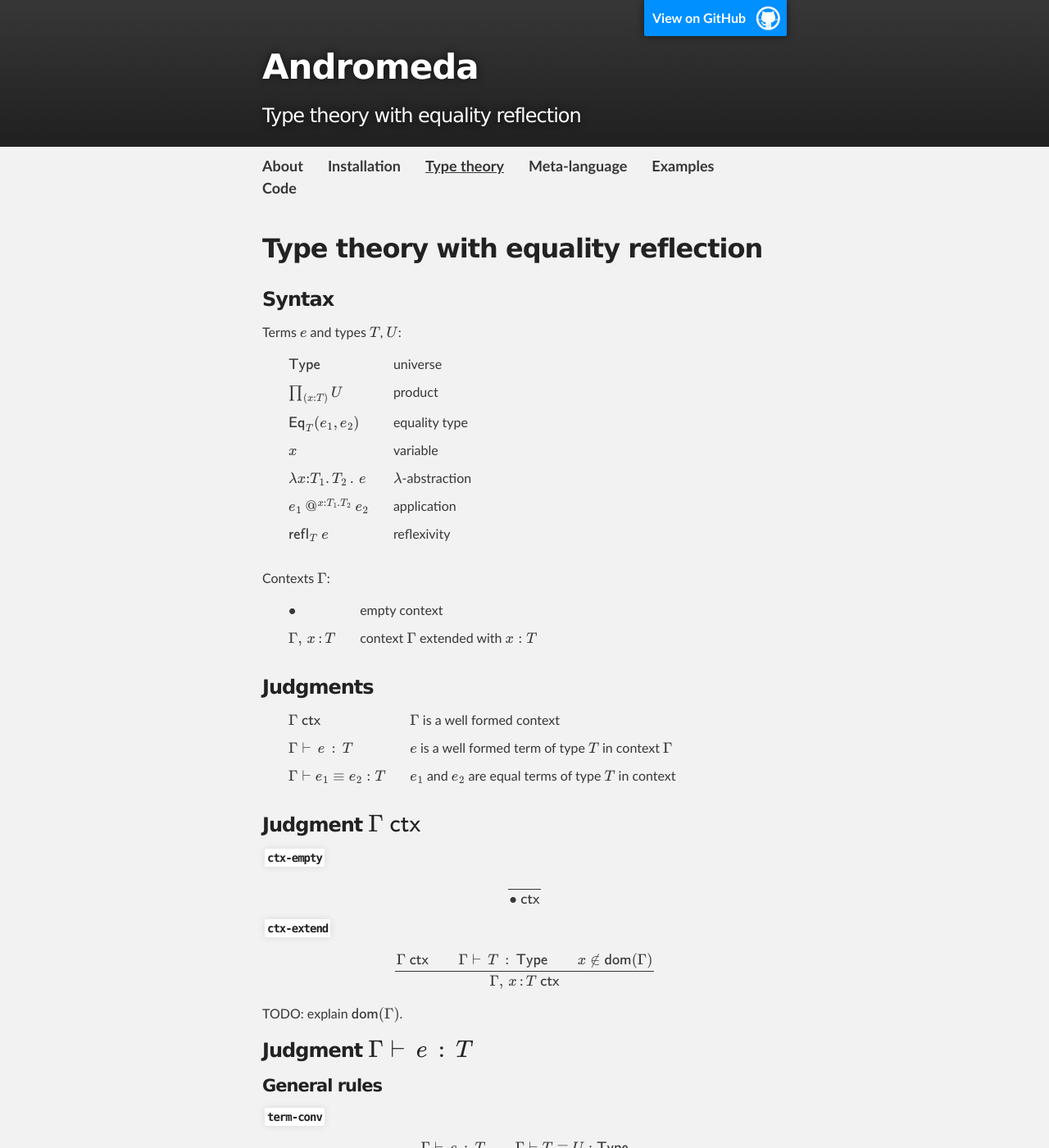
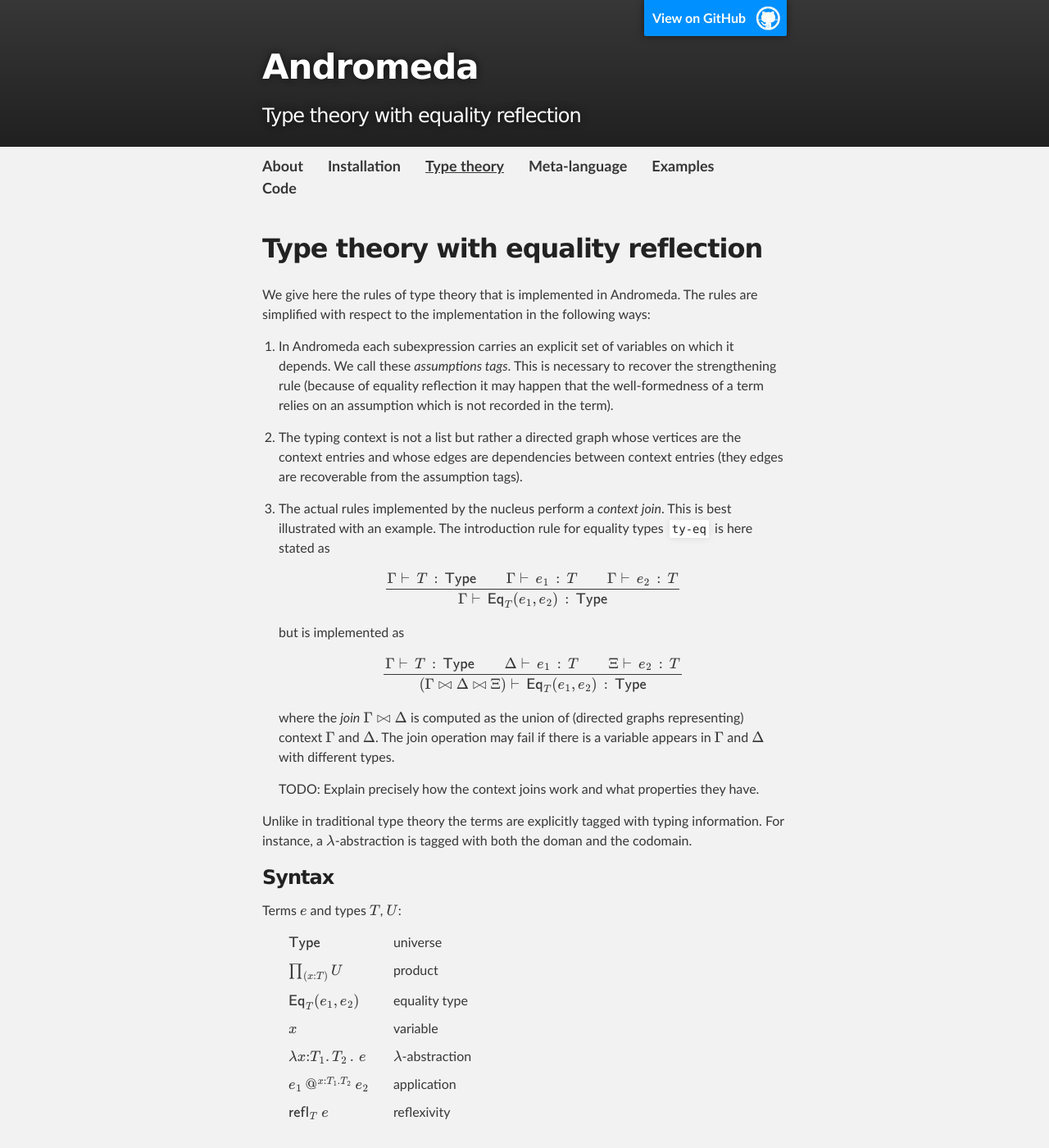
Before and after one commit to Andromedans/andromeda, a Jekyll site: the page built from type-theory.md, in a window 1280 px wide and 1400 px high. Shown: the whole window at 82% size. Built offline with Jekyll 4.4.1, drawn with Linux system fonts in a browser that asks for light colours; formulas are drawn with MathJax 3; some of the changed text lies outside the part shown.

Commit message:
Equality of contexts.

```diff
--- a/_includes/macros.html
+++ b/_includes/macros.html
@@ -22,6 +22,7 @@
 $\newcommand{\isctx}[1]{#1\ \mathsf{ctx}}$
 $\newcommand{\istype}[2]{\isterm{#1}{#2}{\Type}}$
 $\newcommand{\isterm}[3]{#1 \vdash\,#2\,:\,#3}$
+$\newcommand{\eqctx}[2]{#1 \equiv_{\mathsf{ctx}} #2}$
 $\newcommand{\eqtype}[3]{\eqterm{#1}{#2}{#3}{\Type}}$
 $\newcommand{\eqterm}[4]{#1 \vdash #2 \equiv #3 : #4}$
 $\newcommand{\infer}[2]{\frac{\displaystyle #1}{\displaystyle #2}}$
--- a/type-theory.md
+++ b/type-theory.md
@@ -6,6 +6,52 @@
 ---
 
 ## Type theory with equality reflection
+
+We give here the rules of type theory that is implemented in Andromeda. The rules are
+simplified with respect to the implementation in the following ways:
+
+1. In Andromeda each subexpression carries an explicit set of variables on which it
+   depends. We call these *assumptions tags*. This is necessary to recover the
+   strengthening rule (because of equality reflection it may happen that the
+   well-formedness of a term relies on an assumption which is not recorded in the term).
+
+2. The typing context is not a list but rather a directed graph whose vertices are the
+   context entries and whose edges are dependencies between context entries (they edges
+   are recoverable from the assumption tags).
+
+3. The actual rules implemented by the nucleus perform a *context join*. This is best
+   illustrated with an example. The introduction rule for equality types
+   [`ty-eq`](#ty-eq) is here stated as
+
+   $$
+   \infer
+   {\istype{\G}{\T} \qquad
+    \isterm{\G}{\e_1}{\T} \qquad
+    \isterm{\G}{\e_2}{\T}
+   }
+   {\istype{\G}{\JuEqual{\T}{\e_1}{\e_2}}}
+   $$
+
+   but is implemented as
+
+   $$
+   \infer
+   {\istype{\G}{\T} \qquad
+    \isterm{\D}{\e_1}{\T} \qquad
+    \isterm{\Xi}{\e_2}{\T}
+   }
+   {\istype{(\G \bowtie \D \bowtie \Xi)}{\JuEqual{\T}{\e_1}{\e_2}}}
+   $$
+
+   where the *join* $\G \bowtie \D$ is computed as the union of (directed graphs
+   representing) context $\G$ and $\D$. The join operation may fail if there is
+   a variable appears in $\G$ and $\D$ with different types.
+
+   TODO: Explain precisely how the context joins work and what properties
+   they have.
+
+Unlike in traditional type theory the terms are explicitly tagged with typing information.
+For instance, a $\lambda$-abstraction is tagged with both the doman and the codomain.
 
 ### Syntax
 
@@ -32,9 +78,9 @@
 | $\isctx{\G}$          | $\G$ is a well formed context |
 | $\isterm{\G}{\e}{\T}$ | $\e$ is a well formed term of type $\T$ in context $\G$ |
 | $\eqterm{\G}{\e_1}{\e_2}{\T}$ | $e_1$ and $e_2$ are equal terms of type $\T$ in context |
+| $\eqctx{\G}{\D}$      | $\G$ and $\D$ are equal contexts |
 
-
-### Judgment $\isctx{\G}$
+### Judgment: $\isctx{\G}$
 
 ###### `ctx-empty`
 
@@ -55,9 +101,57 @@
   {\isctx{\ctxextend{\G}{\x}{\T}}}
 $$
 
-TODO: explain $\mathsf{dom}(\G)$.
+Here $\mathsf{dom}(\G)$ is the set of all variables that are declared in $\G$, i.e.:
 
-### Judgment $\isterm{\G}{\e}{\T}$
+$$
+\mathsf{dom}(\ctxempty) = \emptyset
+\qquad\text{and}\qquad
+\mathsf{dom}(\ctxextend{\G}{\x}{\T}) = \mathsf{dom}(\G) \cup \{x\}.
+$$
+
+### Judgment: $\eqctx{\G}{\D}$
+
+###### `eq-ctx-empty`
+
+$$
+  \infer
+  { }
+  {\eqctx{\ctxempty}{\ctxempty}}
+$$
+
+###### `eq-ctx-extend`
+
+$$
+  \infer
+  {\begin{aligned}[t]
+   &\eqctx{\G}{\D} \qquad
+   x \not\in \mathsf{dom}(\G) \cup \mathsf{dom}(\D) \\
+   &
+   \istype{\G}{\T} \qquad
+   \istype{\D}{\U}
+   \end{aligned}}
+  {\eqctx{\ctxextend{\G}{\x}{\T}}{\ctxextend{\D}{\x}{\U}}}
+$$
+
+###### `ctx-term-conv`
+
+$$
+  \infer
+  {\eqctx{\G}{\D} \qquad
+   \isterm{\G}{\e}{\T}}
+  {\isterm{\D}{\e}{\T}}
+$$
+
+###### `ctx-eq-conv`
+
+$$
+  \infer
+  {\eqctx{\G}{\D} \qquad
+   \eqterm{\G}{\e_1}{\e_2}{\T}}
+  {\eqterm{\D}{\e_1}{\e_2}{\T}}
+$$
+
+### Judgment: $\isterm{\G}{\e}{\T}$
 
 #### General rules
 
```
